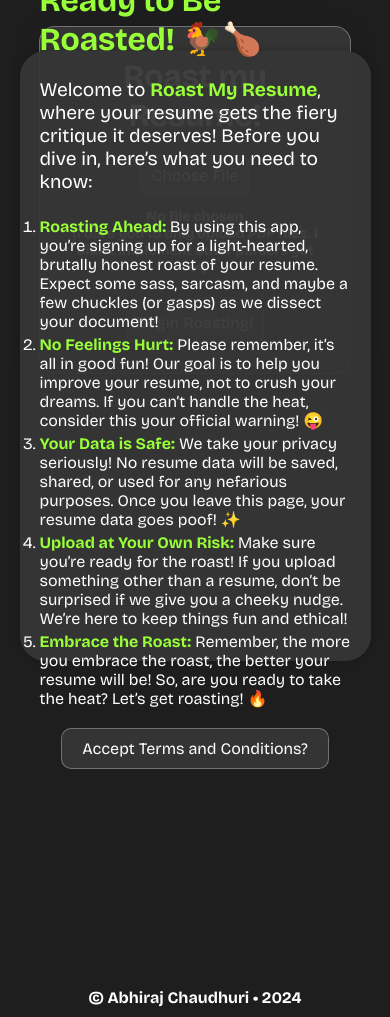
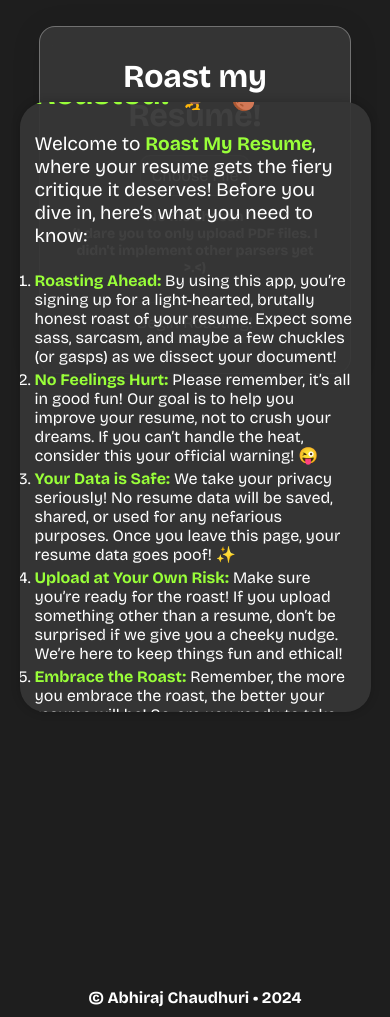
Before and after one commit to abhie7/roast-my-resume, a Flask app: page / in a window 390 px wide. Run offline with Flask 3, Linux system fonts and the light colour scheme; some libraries are stand-ins or nearby versions.

Commit message:
add responsive disclaimerBox

```diff
--- a/static/css/styles.css
+++ b/static/css/styles.css
@@ -214,6 +214,7 @@ button:hover {
     align-items: center;
     padding: 20px;
     box-shadow: 0 0 10px rgba(0, 0, 0, 0.2);
+    overflow-y: auto;
 }
 #disclaimerBox p {
     margin-bottom: 20px;
@@ -241,6 +242,17 @@ span {
 
 /* Mobile Styles */
 @media (max-width: 600px) {
+    #disclaimerBox {
+        width: 90%;
+        left: 5%;
+        top: 10%;
+        padding: 15px;
+    }
+    #acceptButton {
+        width: 100%;
+        padding: 15px;
+        font-size: 18px;
+    }
     .header,
     .footer {
         padding: 10px;
```
